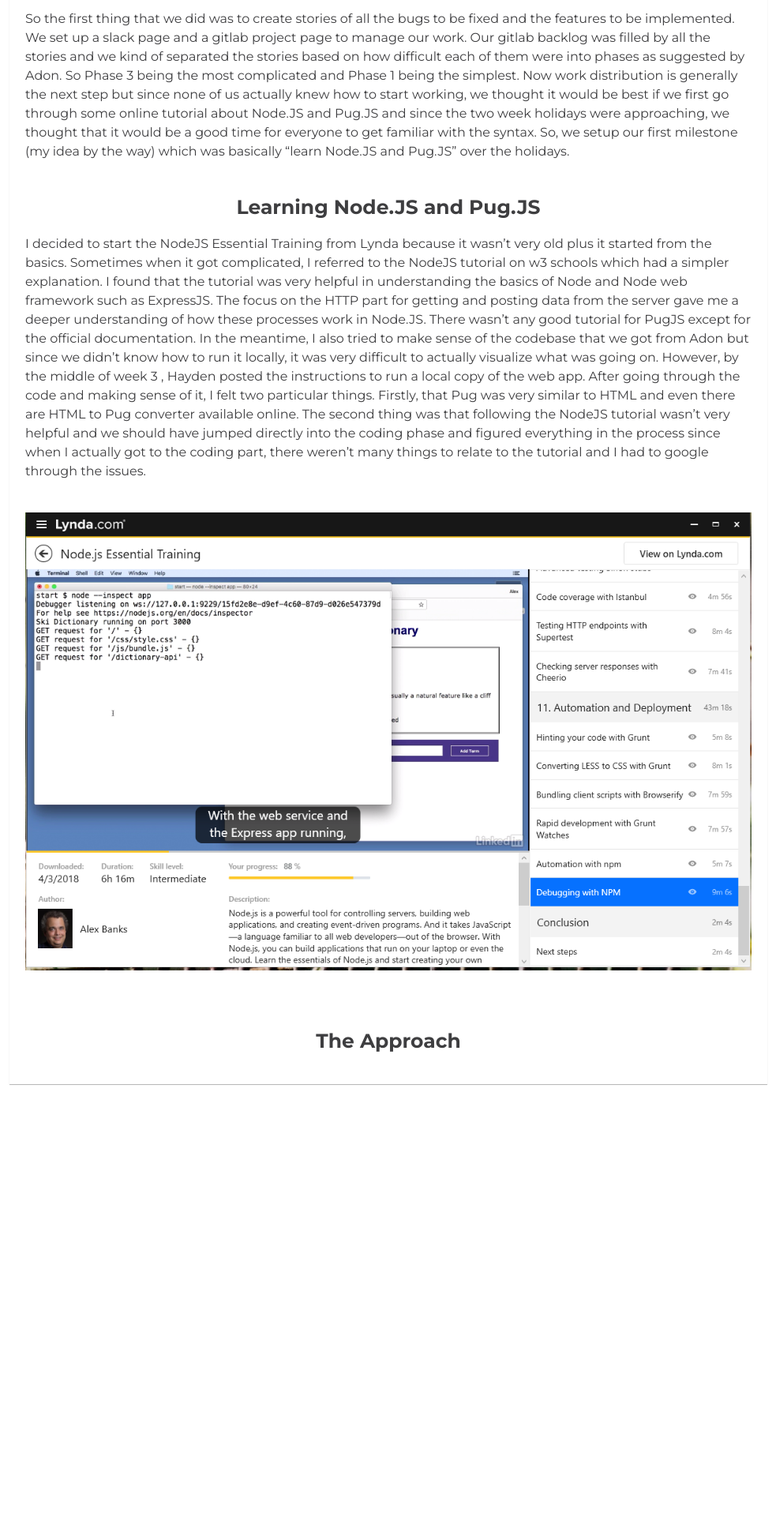
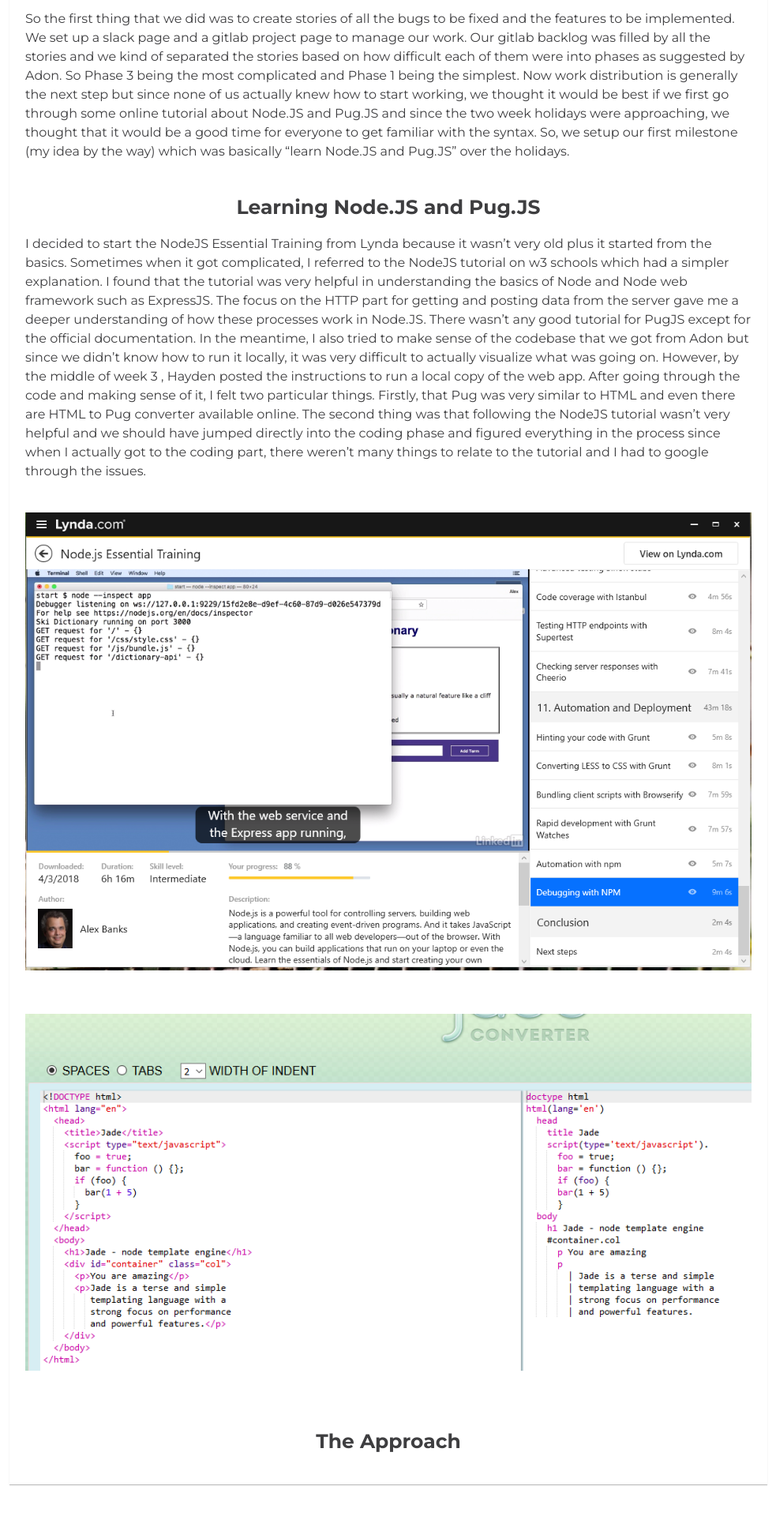
Before and after one commit to SinhaUddeshya/sinhauddeshya.github.io, a Jekyll site: the page built from _posts/2017-08-22-snowboarding-and-my-life.markdown, in a window 1280 px wide. Shown: the part 1878-3798 px from the top of the page at 79% size, without its empty margins (148-1131 px from the left). Built offline with Jekyll 4.4.1, drawn with Linux system fonts in a browser that asks for light colours.

Commit message:
Update 2017-08-22-snowboarding-and-my-life.markdown

```diff
--- a/_posts/2017-08-22-snowboarding-and-my-life.markdown
+++ b/_posts/2017-08-22-snowboarding-and-my-life.markdown
@@ -19,4 +19,5 @@ I decided to start the NodeJS Essential Training from Lynda because it wasn't ve
 
 
 ![Adam Blog - Imac](https://github.com/SinhaUddeshya/sinhauddeshya.github.io/blob/master/assets/img/ev16.PNG?raw=true)<br><br><br>
+![Adam Blog - Imac](https://github.com/SinhaUddeshya/sinhauddeshya.github.io/blob/master/assets/img/jade.PNG?raw=true)<br><br><br>
 <p align="center"><span style="font-size:25px"><b>The Approach</b></span></p>
```
